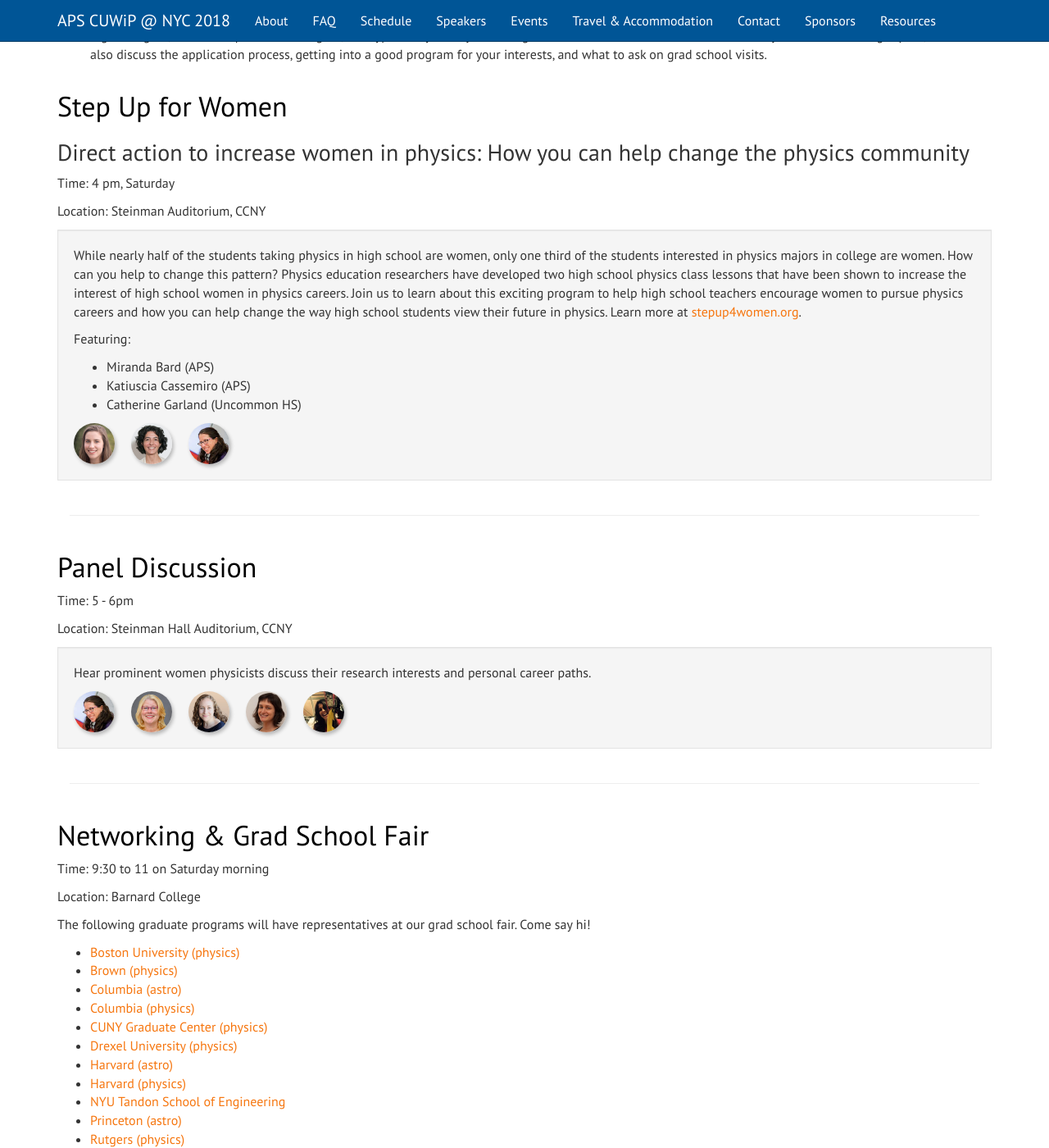
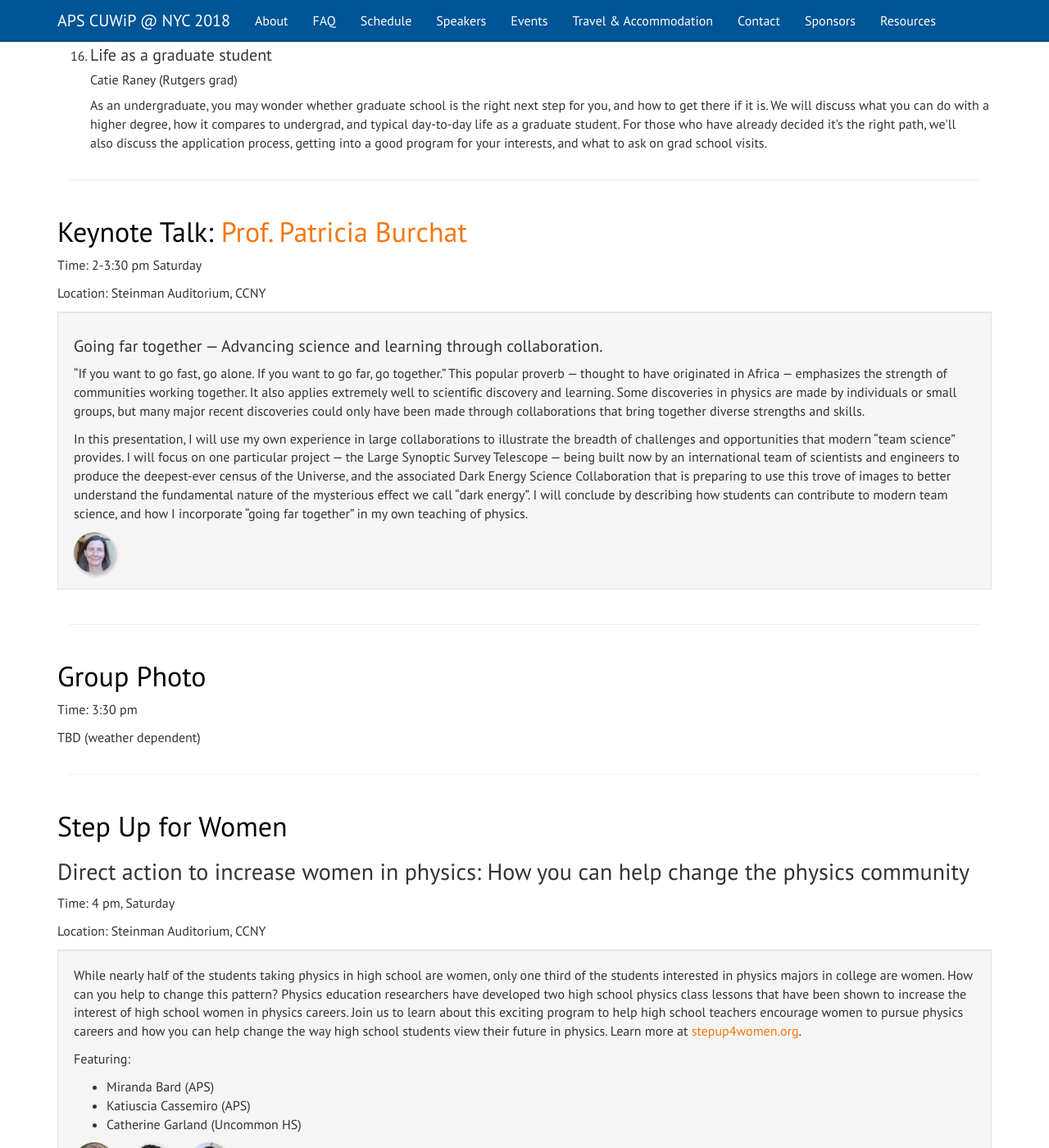
Before and after one commit to cuwip-nyc/cuwip-nyc.github.io, a Jekyll site: the page built from events.html, in a window 1280 px wide and 1400 px high, scrolled down 4493 px. Shown: the whole window at 82% size. Built offline with Jekyll 4.4.1, drawn with Linux system fonts in a browser that asks for light colours; nearby versions of some CDN libraries; some of the changed text lies outside the part shown.

Commit message:
add keynote title abstract

```diff
--- a/events.html
+++ b/events.html
@@ -10,13 +10,16 @@
 <p>Download a pdf of the <a href="{{site.baseurl}}/documents/cuwip_program_final.pdf">entire program</a>.</p>
 <h3>Below are the main events!</h3>
 <ul>
+  <h5>Friday</h5>
   <li><a href="#plenary1">Plenary Talk 1: Prof. Nadya Mason</a> </li>
+  <h5>Saturday</h5>
   <li><a href="#breakouts">Breakout Sessions</a></li>
   <li><a href="#topicTables">Lunch Time Topic Tables</a></li>
+  <li><a href="#keynoteTalk">Keynote: Prof. Patricia Burchat</a></li>
   <li><a href="#stepUp">Step Up For Women</a> </li>
   <li><a href="#panel">Panel Discussion</a> </li>
+  <h5>Sunday</h5>
   <li><a href="#networkingFair">Networking and Grad School Fair</a></li>
-  <li>Keynote: Prof. Patricia Burchat</li>
   <li><a href="#plenary2">Plenary Talk 2: Prof. Kelle Cruz</a> </li>
   <li><a href="#studentTalks">Student Talks and Posters</a></li>
 </ul>
@@ -228,6 +231,27 @@
   </ol>
 
 </div>
+
+<hr>
+
+<div class="row">
+  <h2><a name="keynoteTalk" class="anchor">Keynote Talk: </a> <a href="{{site.baseurl}}/speakers/#keynoteSpeaker">Prof. Patricia Burchat</a> </h2>
+  <p>Time: 2-3:30 pm Saturday</p>
+  <p>Location: Steinman Auditorium, CCNY</p>
+  <div class="well">
+    <h4>Going far together — Advancing science and learning through collaboration. </h4>
+    <p>“If you want to go fast, go alone. If you want to go far, go together.”  This popular proverb — thought to have originated in Africa — emphasizes the strength of communities working together.  It also applies extremely well to scientific discovery and learning. Some discoveries in physics are made by individuals or small groups, but many major recent discoveries could only have been made through collaborations that bring together diverse strengths and skills. </p>
+    <p>In this presentation, I will use my own experience in large collaborations to illustrate the breadth of challenges and opportunities that modern “team science” provides. I will focus on one particular project — the Large Synoptic Survey Telescope — being built now by an international team of scientists and engineers to produce the deepest-ever census of the Universe, and the associated Dark Energy Science Collaboration that is preparing to use this trove of images to better understand the fundamental nature of the mysterious effect we call “dark energy”.  I will conclude by describing how students can contribute to modern team science, and how I incorporate “going far together” in my own teaching of physics. </p>
+    <a href="{{base.url}}/speakers/#keynoteSpeaker"> <img src="{{base.url}}/images/burchat-sq.jpg" alt="pb" class="img-circle img-responsive shadowImg " style="margin-right:20px;" width="50" height="50" ></a>
+  </div>
+</div>
+<hr>
+<div class="row">
+  <h2><a name="groupPhoto" class="anchor">Group Photo</a> </h2>
+  <p>Time: 3:30 pm</p>
+  <p>TBD (weather dependent)</p>
+</div>
+<hr>
 <div class="row">
   <h2><a name="stepUp" class="anchor">Step Up for Women</a></h2>
 
--- a/schedule.html
+++ b/schedule.html
@@ -45,7 +45,7 @@
 <tr><td>11:00-12:00</td><td><a href="{{site.baseurl}}/events/#breakouts">Breakout Sessions 2</a></td><td>Barnard</td><td></td></tr>
 <tr><td>12:00-1:00</td><td><a href="{{site.baseurl}}/events/#topicTables">Lunch</a></td><td>Barnard</td><td></td></tr>
 <tr><td>1:00-2:00</td><td>Travel To CCNY</td><td>Buses leave from Broadway/119 St starting at 1pm</td><td></td></tr>
-<tr><td>2:00-3:30</td><td>Keynote Speaker: <a href="{{site.baseurl}}/speakers/#keynoteSpeaker">Prof. Patricia Burchat</a> </td><td>Steinman Lecture Hall, 161 Grove</td><td></td></tr>
+<tr><td>2:00-3:30</td><td>Keynote Speaker: <a href="{{site.baseurl}}/events/#keynoteTalk">Prof. Patricia Burchat</a> </td><td>Steinman Lecture Hall, 161 Grove</td><td></td></tr>
 <tr><td>3:30-4:00</td><td>Group Photo</td><td>CCNY</td><td></td></tr>
 <tr><td>4:00-5:00</td><td>Lab Visits / Coffee Break / <a href="{{site.baseurl}}/events/#stepUp">Step Up For Women</a></td><td>CCNY</td><td></td></tr>
 <tr><td>5:00-6:00</td><td><a href="{{site.baseurl}}/speakers/#panelSession">Panel Session</a></td><td>Steinman Lecture Hall, 161 Grove</td><td></td></tr>
```
Also changed, not shown: 2 other files.
